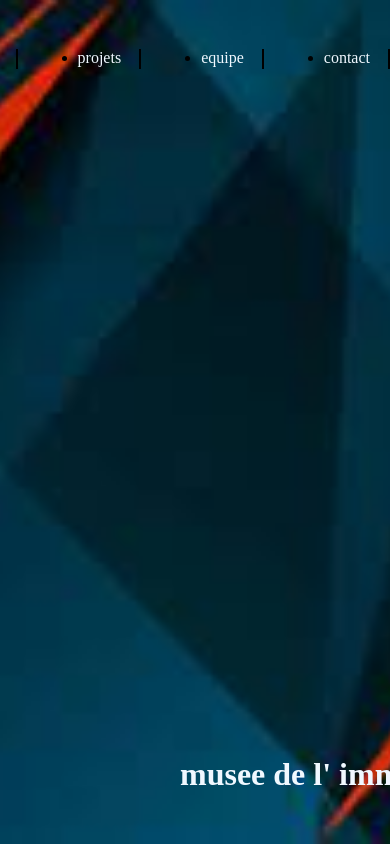
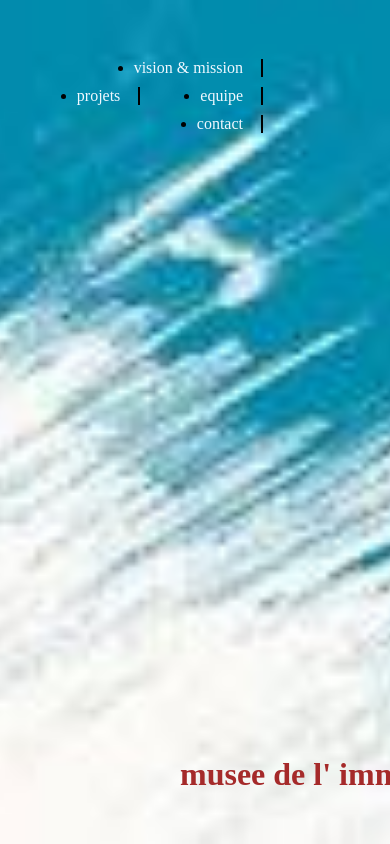
Before and after one commit to lukagugiashvili/homework-10, a plain HTML site: page index.html in a window 390 px wide. Shown: the top 844 px of the page. Drawn offline with Linux system fonts and the light colour scheme.

Commit message:
create @media

```diff
--- a/index.html
+++ b/index.html
@@ -38,7 +38,7 @@
     </header>
     <footer class="footer">
         <h1>
-            musee de l' immigraton
+            musee de l' immigration
         </h1>
     </footer>
 
--- a/style.css
+++ b/style.css
@@ -18,6 +18,7 @@
     flex-direction: row;
     justify-content:flex-end;
     margin-right: 127px;
+    flex-wrap: wrap;
 }
 
 .header ul {
@@ -49,3 +50,31 @@
 .footer h1 {
    color: aliceblue;
 }
+
+@media (max-width:600px) {
+    .header nav {
+        display: flex;
+
+    }
+}
+
+@media (max-width:600px) {
+    .header ul {
+        margin-top: 10px;
+    }
+
+}
+
+
+@media (max-width:600px) {
+    .image {
+        background-image: url(images/images.jpg);
+    }
+
+}
+
+@media (max-width:600px) {
+    .footer h1 {
+        color: brown;
+    }
+}
```
